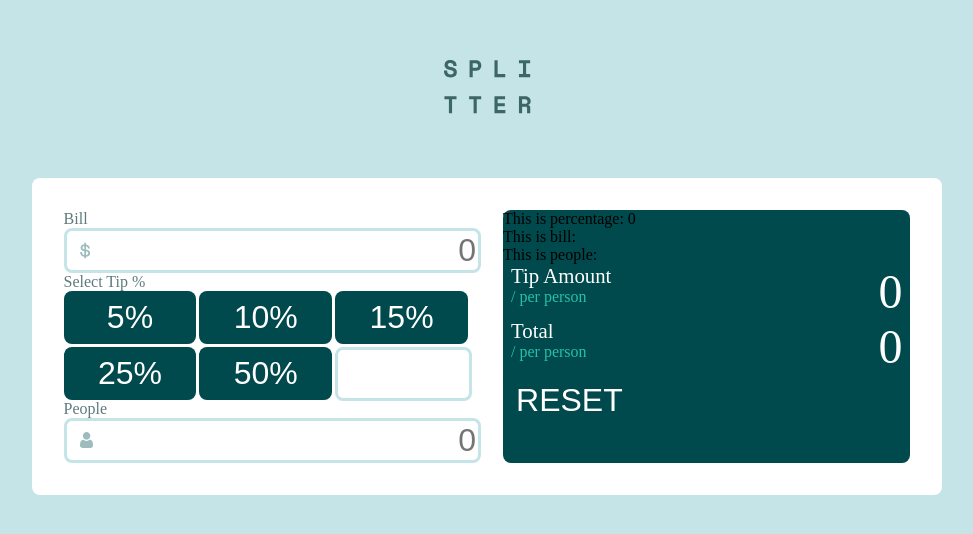
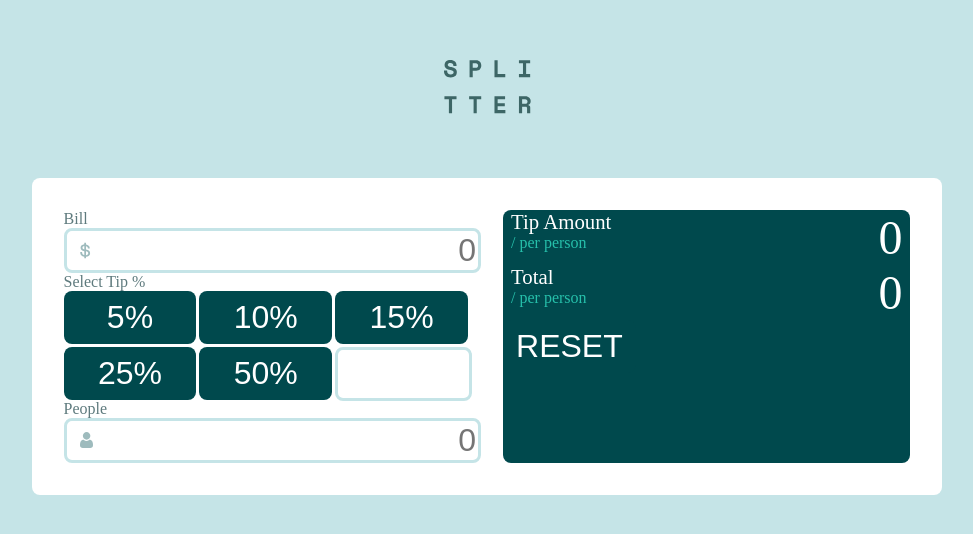
Before and after one commit to Xize-Wu/tip-calculator-app, a React (Vite) app: page / in a window 1280 px wide. Shown: the part 156-690 px from the top of the page, without its empty margins (153-1126 px from the left). Built offline with nearby package versions, Linux system fonts and the light colour scheme.

Commit message:
fix right column display

```diff
--- a/src/component/RightColumn.tsx
+++ b/src/component/RightColumn.tsx
@@ -15,17 +15,17 @@ const StyledRightColumn = styled.div`
 `;
 
 function RightColumn (){
-    const percentage = useSelector((state: RootState) => state.percentage.value)
+    // const percentage = useSelector((state: RootState) => state.percentage.value)
 
-    const bill = useSelector((state: RootState) => state.bill.value)
-    const people = useSelector((state: RootState) => state.people.value)
+    // const bill = useSelector((state: RootState) => state.bill.value)
+    // const people = useSelector((state: RootState) => state.people.value)
 
 
     return (
         <StyledRightColumn>
-            <div>This is percentage: {percentage}</div>
+            {/* <div>This is percentage: {percentage}</div>
             <div>This is bill: {bill}</div>
-            <div>This is people: {people}</div>
+            <div>This is people: {people}</div> */}
             <ResultBox label="Tip Amount"/>
             <ResultBox label="Total"/>
             <ResetButton/>
--- a/src/component/RightColumn/ResultBox.tsx
+++ b/src/component/RightColumn/ResultBox.tsx
@@ -38,18 +38,19 @@ function ResultBox({ label }: ResultBoxConfig) {
 
   return (
     <StyledResultBox>
+      {/* {console.log( typeof(1000 / 0))} */}
       <StyledTexts>
         <StyledLabel>{label}</StyledLabel>
         <StyledUnit>/ per person</StyledUnit>
       </StyledTexts>
       <StyledResult>
         {label === "Tip Amount"
-          ? isNaN(tipAmount)
+          ? isNaN(tipAmount) || tipAmount === Infinity
             ? 0
-            : tipAmount
-          : isNaN(total)
+            : Number(tipAmount.toFixed(2))
+          : isNaN(total) || total === Infinity
           ? 0
-          : total}
+          : Number(total.toFixed(2))}
       </StyledResult>
     </StyledResultBox>
   );
```
